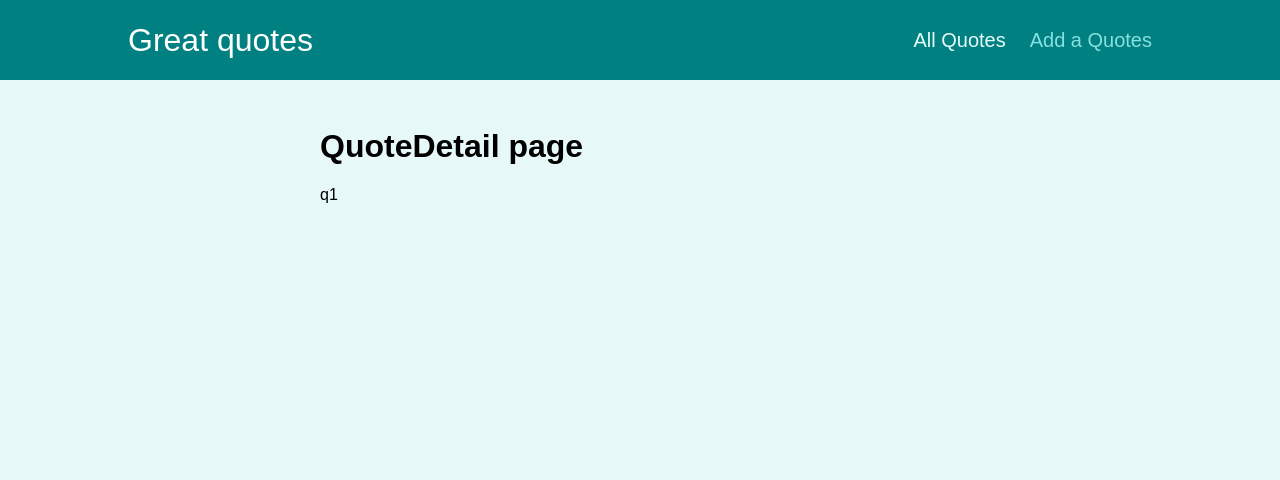
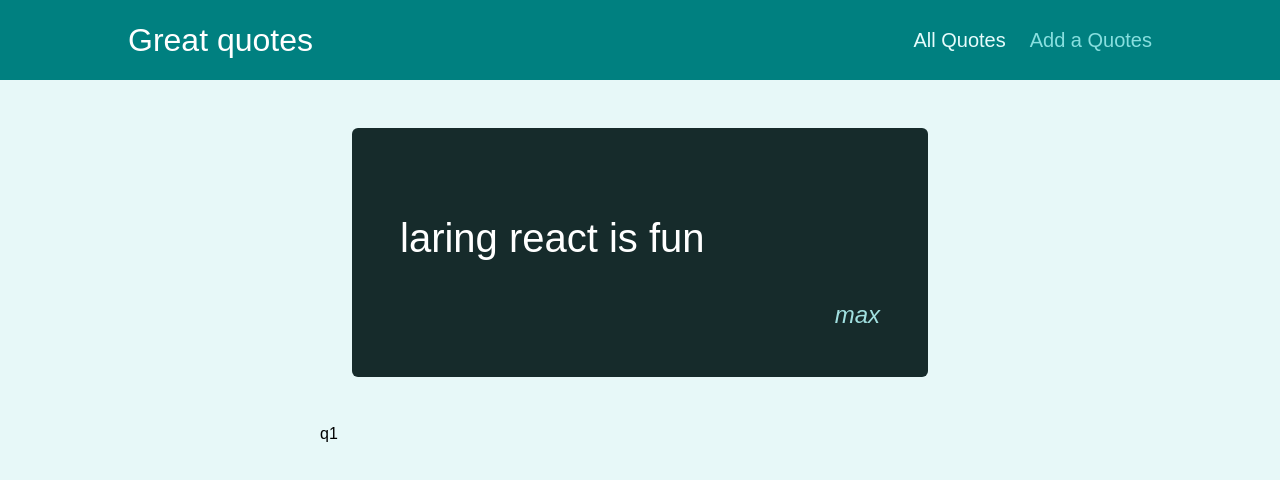
Before and after one commit to Amr-mohsen64/react_routing_qoutes_app, a React (Create React App) app: page /quotes/q1 in a window 1280 px wide. Shown: the top 480 px of the page. Built offline with nearby package versions, Linux system fonts and the light colour scheme.

Commit message:
Render HighlightedQuote in QouteDetail page

```diff
--- a/src/components/quotes/QuoteItem.js
+++ b/src/components/quotes/QuoteItem.js
@@ -1,3 +1,4 @@
+import { Link } from 'react-router-dom';
 import classes from './QuoteItem.module.css';
 
 const QuoteItem = (props) => {
@@ -9,9 +10,9 @@
         </blockquote>
         <figcaption>{props.author}</figcaption>
       </figure>
-      <a className='btn'>
+      <Link to={`/quotes/${props.id}`} className='btn'>
         View Fullscreen
-      </a>
+      </Link>
     </li>
   );
 };
--- a/src/pages/QuoteDetail.js
+++ b/src/pages/QuoteDetail.js
@@ -1,16 +1,30 @@
 import React from 'react'
 import { useParams, Route } from 'react-router-dom'
 import Comments from '../components/comments/Comments';
+import HighlightedQuote from '../components/quotes/HighlightedQuote'
 
+
+const DUMMY_QUOTES = [
+    { id: 'q1', author: "max", text: "laring react is fun" },
+    { id: 'q2', author: "amt", text: "laring react is grate" },
+]
 
 const QuoteDetail = () => {
 
     const params = useParams()
     const quoteId = params.quoteId;
 
+    const quote = DUMMY_QUOTES.find(quote => quote.id === quoteId)
+
+    //handle not exisitnig qoute
+    if(!quote){
+        return <p>no qoutes found</p>
+    }
+
+    console.log(quote);
     return (
         <>
-            <h1>QuoteDetail page</h1>
+            <HighlightedQuote text={quote.text} author={quote.author} />
             <p>{quoteId}</p>
             <Route path={`/quotes/${quoteId}/comments`} >
                 <Comments />
```
Also changed, not shown: 1 other file (tests, documents, lock files or other folders).
